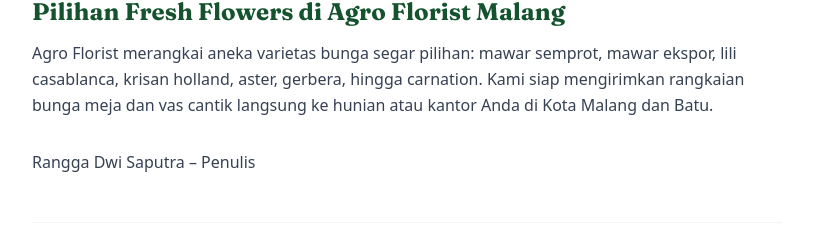
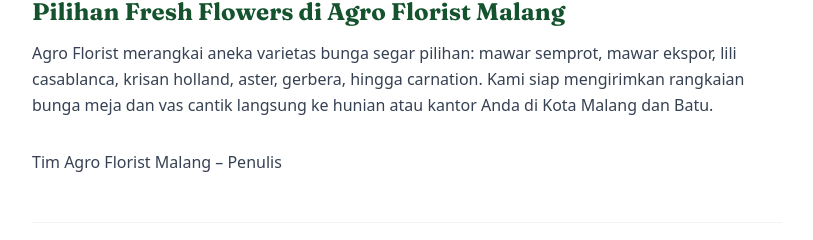
Before and after one commit to ProfileOf/Agro-Florist-Malang, a Next.js app: page /artikel/fresh-flowers in a window 1280 px wide. Shown: the part 1946-2186 px from the top of the page, without its empty margins (233-1046 px from the left). Built offline with nearby package versions, Linux system fonts and the light colour scheme; no server answers.

Commit message:
Tim Agro Florist Malang

```diff
--- a/content/artikel/bibit-tanaman.md
+++ b/content/artikel/bibit-tanaman.md
@@ -7,7 +7,7 @@ deskripsi: "Mengenal pohon ucapan dan bibit buah sebagai tren hadiah ucapan sela
 gambar: "/images/bibitpohon.jpg"
 waktuBaca: "4 min baca"
 tanggal: "2026-11-23"
-penulis: "Rangga Dwi Saputra"
+penulis: "Tim Agro Florist Malang"
 ringkasan: "Ucapan bibit pohon & buah (pohon ucapan) adalah alternatif hadiah ucapan selamat yang menggunakan tanaman hidup atau bibit buah dalam pot/polybag lengkap dengan papan atau kartu ucapan, menggantikan karangan bunga potong yang cepat layu."
 faq:
   - tanya: "Apakah pohon ucapan sudah termasuk pot dan kartu ucapan?"
--- a/content/artikel/buket.md
+++ b/content/artikel/buket.md
@@ -7,7 +7,7 @@ deskripsi: "Inspirasi buket bunga wisuda di Malang: kombinasi mawar, matahari, s
 gambar: "/images/grad.jpg"
 waktuBaca: "3 min baca"
 tanggal: "2026-11-23"
-penulis: "Rangga Dwi Saputra"
+penulis: "Tim Agro Florist Malang"
 ringkasan: "Buket bunga wisuda adalah mahkota penghargaan atas perjuangan menyelesaikan bangku kuliah, hadiah terindah untuk hari kelulusan."
 faq:
   - tanya: "Bunga apa yang paling cocok untuk wisuda?"
--- a/content/artikel/bunga-standing.md
+++ b/content/artikel/bunga-standing.md
@@ -7,7 +7,7 @@ deskripsi: "Mengenal keunggulan standing flower untuk ucapan selamat, duka cita,
 gambar: "/images/standing.jpg"
 waktuBaca: "3 min baca"
 tanggal: "2026-11-23"
-penulis: "Rangga Dwi Saputra"
+penulis: "Tim Agro Florist Malang"
 ringkasan: "Standing flower adalah rangkaian bunga artistik berpenyangga besi atau kayu yang menjadi solusi terbaik untuk ucapan berkelas di dalam ruangan."
 faq:
   - tanya: "Apa perbedaan utama antara papan bunga dan standing flower?"
--- a/content/artikel/duka-cita.md
+++ b/content/artikel/duka-cita.md
@@ -7,7 +7,7 @@ deskripsi: "Panduan lengkap memilih karangan bunga papan duka cita di Malang, et
 gambar: "/images/dukacita.jpg"
 waktuBaca: "3 min baca"
 tanggal: "2026-11-23"
-penulis: "Rangga Dwi Saputra"
+penulis: "Tim Agro Florist Malang"
 ringkasan: "Karangan bunga duka cita merupakan ungkapan belasungkawa dan penghormatan terakhir yang tulus untuk keluarga yang ditinggalkan."
 faq:
   - tanya: "Kapan waktu terbaik mengirimkan karangan bunga duka cita?"
--- a/content/artikel/fresh-flowers.md
+++ b/content/artikel/fresh-flowers.md
@@ -7,7 +7,7 @@ deskripsi: "Keindahan rangkaian bunga potong segar harian (fresh flowers) di Mal
 gambar: "/images/fresh_flower.jpg"
 waktuBaca: "3 min baca"
 tanggal: "2026-11-23"
-penulis: "Rangga Dwi Saputra"
+penulis: "Tim Agro Florist Malang"
 ringkasan: "Fresh flowers membawa energi alami, keharuman segar, dan keanggunan hidup yang tidak bisa digantikan oleh bunga artifisial."
 faq:
   - tanya: "Dari mana asal bunga segar yang digunakan di Agro Florist?"
--- a/content/artikel/grand-opening.md
+++ b/content/artikel/grand-opening.md
@@ -7,7 +7,7 @@ deskripsi: "Pentingnya mengirimkan papan bunga peresmian usaha (grand opening) d
 gambar: "/images/go.jpg"
 waktuBaca: "3 min baca"
 tanggal: "2026-11-23"
-penulis: "Rangga Dwi Saputra"
+penulis: "Tim Agro Florist Malang"
 ringkasan: "Papan bunga grand opening adalah bentuk promosi visual sekaligus doa kesuksesan yang memeriahkan hari pertama peresmian toko, resto, atau kantor."
 faq:
   - tanya: "Kapan papan bunga grand opening harus dipasang?"
--- a/content/artikel/selamat-sukses.md
+++ b/content/artikel/selamat-sukses.md
@@ -7,7 +7,7 @@ deskripsi: "Rekomendasi karangan bunga ucapan selamat dan sukses di Malang untuk
 gambar: "/images/selamat_sukses.jpg"
 waktuBaca: "3 min baca"
 tanggal: "2026-11-23"
-penulis: "Rangga Dwi Saputra"
+penulis: "Tim Agro Florist Malang"
 ringkasan: "Papan bunga Selamat & Sukses merupakan bentuk apresiasi resmi atas dedikasi, amanah baru, dan capaian membanggakan relasi Anda."
 faq:
   - tanya: "Acara apa saja yang cocok dikirimi papan bunga Selamat & Sukses?"
--- a/content/artikel/wedding.md
+++ b/content/artikel/wedding.md
@@ -7,7 +7,7 @@ deskripsi: "Inspirasi dekorasi bunga pernikahan, buket pengantin, dan papan bung
 gambar: "/images/wedding.jpg"
 waktuBaca: "3 min baca"
 tanggal: "2026-11-23"
-penulis: "Rangga Dwi Saputra"
+penulis: "Tim Agro Florist Malang"
 ringkasan: "Bunga pernikahan adalah bahasa cinta yang mengubah hari bahagia menjadi kenangan visual tak terlupakan bagi kedua mempelai dan para tamu."
 faq:
   - tanya: "Berapa hari sebelumnya pemesanan papan bunga wedding sebaiknya dilakukan?"
--- a/src/app/artikel/[slug]/page.tsx
+++ b/src/app/artikel/[slug]/page.tsx
@@ -95,7 +95,7 @@ export default async function DetailArtikelPage({
         image: `https://agrofloristmalang.com${artikel.gambar}`,
         author: {
           '@type': 'Person',
-          name: artikel.penulis || 'Rangga Dwi Saputra',
+          name: artikel.penulis || 'Tim Agro Florist Malang',
           jobTitle: 'Content Specialist & Author',
           worksFor: {
             '@type': 'Organization',
@@ -217,7 +217,7 @@ export default async function DetailArtikelPage({
 
             {/* Byline Penulis (Clean & Sederhana) */}
             <p className="mt-8 text-sm sm:text-base text-gray-700 font-medium">
-              {artikel.penulis || 'Rangga Dwi Saputra'} – Penulis
+              {artikel.penulis || 'Tim Agro Florist Malang'} – Penulis
             </p>
 
             {/* FAQ Accordion Section */}
```
Lines whose indentation alone changed are shown as unchanged.
